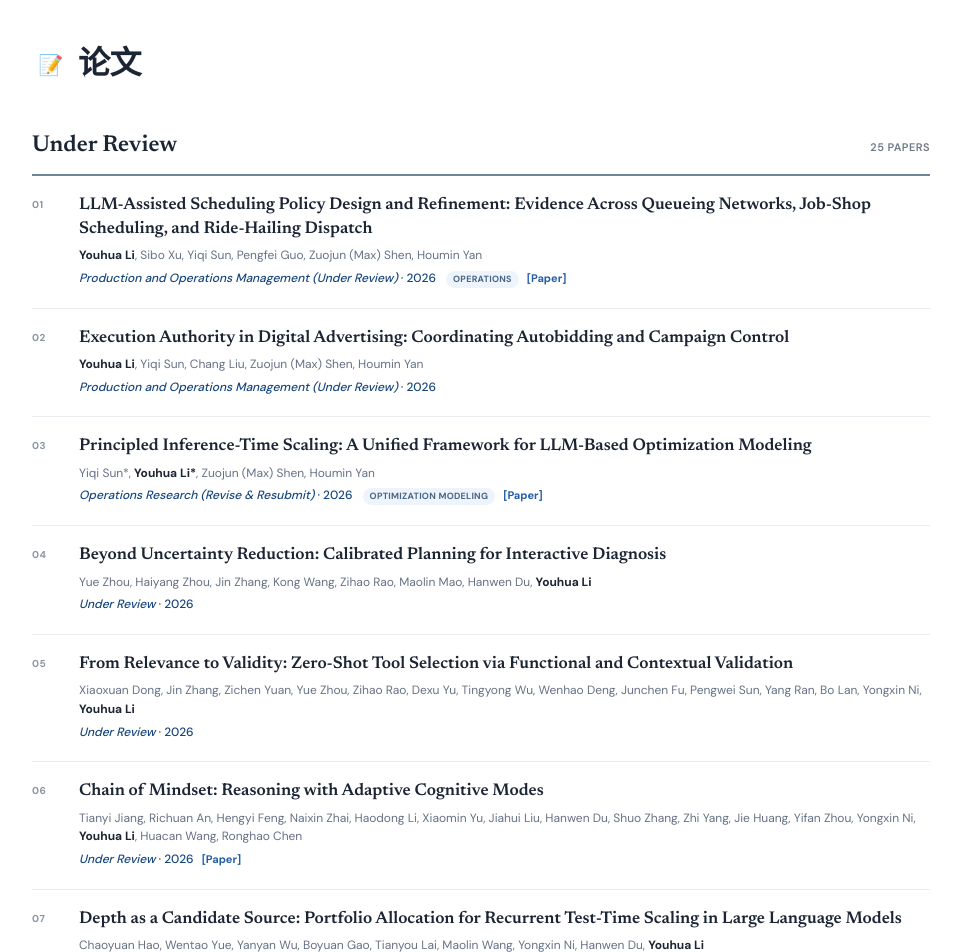
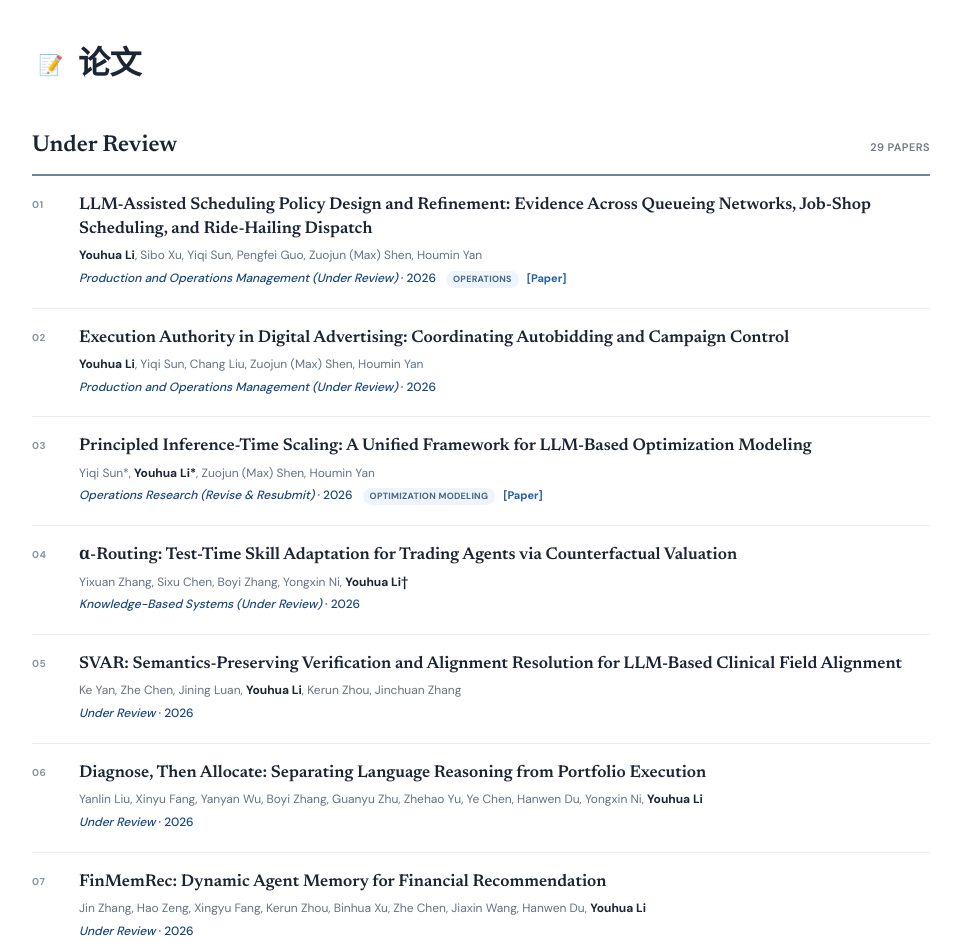
Before and after one commit to youhua97/youhua97.github.io, a Next.js app: page / in a window 1280 px wide. Shown: the part 2040-2992 px from the top of the page, without its empty margins (159-1120 px from the left). Built offline with nearby package versions, Linux system fonts and the light colour scheme.

Commit message:
Add four under-review manuscripts and verified author lists

```diff
--- a/app/data.ts
+++ b/app/data.ts
@@ -35,6 +35,36 @@ export const underReview: Paper[] = [
     year: "2026",
     href: "https://papers.ssrn.com/sol3/papers.cfm?abstract_id=6562298",
     tag: "Optimization Modeling",
+  },
+  {
+    title:
+      "α-Routing: Test-Time Skill Adaptation for Trading Agents via Counterfactual Valuation",
+    authors: "Yixuan Zhang, Sixu Chen, Boyi Zhang, Yongxin Ni, Youhua Li†",
+    venue: "Knowledge-Based Systems (Under Review)",
+    year: "2026",
+  },
+  {
+    title:
+      "SVAR: Semantics-Preserving Verification and Alignment Resolution for LLM-Based Clinical Field Alignment",
+    authors:
+      "Ke Yan, Zhe Chen, Jining Luan, Youhua Li, Kerun Zhou, Jinchuan Zhang",
+    venue: "Under Review",
+    year: "2026",
+  },
+  {
+    title:
+      "Diagnose, Then Allocate: Separating Language Reasoning from Portfolio Execution",
+    authors:
+      "Yanlin Liu, Xinyu Fang, Yanyan Wu, Boyi Zhang, Guanyu Zhu, Zhehao Yu, Ye Chen, Hanwen Du, Yongxin Ni, Youhua Li",
+    venue: "Under Review",
+    year: "2026",
+  },
+  {
+    title: "FinMemRec: Dynamic Agent Memory for Financial Recommendation",
+    authors:
+      "Jin Zhang, Hao Zeng, Xingyu Fang, Kerun Zhou, Binhua Xu, Zhe Chen, Jiaxin Wang, Hanwen Du, Youhua Li",
+    venue: "Under Review",
+    year: "2026",
   },
   {
     title:
```
